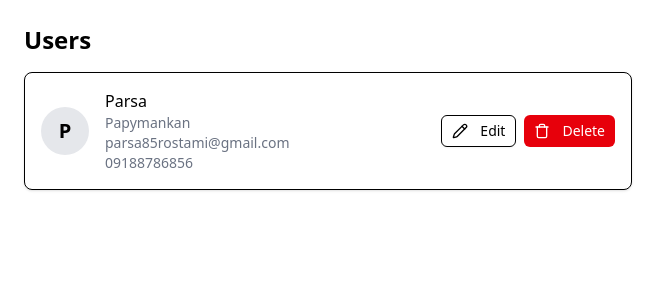
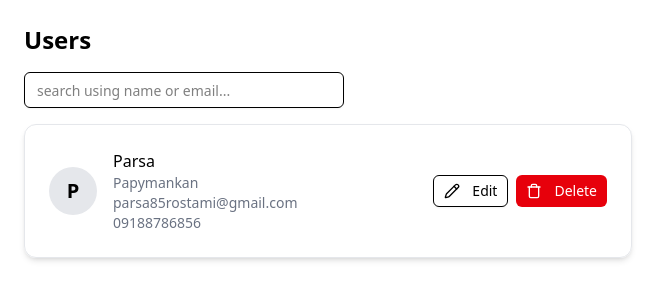
Before and after one commit to Papymankan/UserManagment, a Next.js app: page /users in a window 1280 px wide. Shown: the top 300 px of the page, without its empty margins (0-671 px from the left). Built offline with nearby package versions, Linux system fonts and the light colour scheme.

Commit message:
feat(ui) : userComponent and search input in userslist

```diff
--- a/src/components/UserList.tsx
+++ b/src/components/UserList.tsx
@@ -2,6 +2,8 @@ import { User } from "@/types";
 import React from "react";
 import { Button } from "./ui/Button";
 import { PencilIcon, TrashIcon } from "lucide-react";
+import { Input } from "./ui/Input";
+import { Card, CardContent } from "./ui/Card";
 
 interface UserListProps {
   users: User[];
@@ -12,8 +14,14 @@ function UserList() {
   return (
     <div className="p-6 space-y-4">
       <h1 className="text-2xl font-bold">Users</h1>
+      <Input
+        placeholder="search using name or email..."
+        className="border-1 focus:!ring-0 !w-80"
+      />
       <div className="grid gap-4 md:grid-cols-1 lg:grid-cols-2">
-        <div className="flex items-center justify-between p-4 border rounded-lg shadow-sm bg-white">
+        <Card className="border-gray-200 !shadow-md">
+          <CardContent>
+            <div className="flex items-center justify-between rounded-lg bg-white">
               {/* Avatar */}
               <div className="flex items-center space-x-4">
                 <span className="w-12 h-12 rounded-full bg-gray-200 flex items-center justify-center text-xl font-bold">
@@ -22,21 +30,33 @@ function UserList() {
                 <div>
                   <p className="font-medium">{"Parsa"}</p>
                   <p className="text-sm text-gray-500">Papymankan</p>
-              <p className="text-sm text-gray-500">parsa85rostami@gmail.com</p>
+                  <p className="text-sm text-gray-500">
+                    parsa85rostami@gmail.com
+                  </p>
                   <p className="text-sm text-gray-500">09188786856</p>
                 </div>
               </div>
 
               {/* Actions */}
               <div className="flex sm:flex-row flex-col sm:space-x-2 sm:space-y-0 space-y-1">
-            <Button variant="outline" size="sm" className=" cursor-pointer hover:bg-gray-100">
+                <Button
+                  variant="outline"
+                  size="sm"
+                  className=" cursor-pointer hover:bg-gray-100"
+                >
                   <PencilIcon className="w-4 h-4 mr-1" /> Edit
                 </Button>
-            <Button variant="default" size="sm" className="bg-red-600 text-white hover:bg-red-600/70 cursor-pointer">
+                <Button
+                  variant="default"
+                  size="sm"
+                  className="bg-red-600 text-white hover:bg-red-600/70 cursor-pointer"
+                >
                   <TrashIcon className="w-4 h-4 mr-1" /> Delete
                 </Button>
               </div>
             </div>
+          </CardContent>
+        </Card>
       </div>
     </div>
   );
--- /dev/null
+++ b/src/components/ui/Card.tsx
@@ -0,0 +1,92 @@
+import * as React from "react"
+
+import { cn } from "@/lib/utils"
+
+function Card({ className, ...props }: React.ComponentProps<"div">) {
+  return (
+    <div
+      data-slot="card"
+      className={cn(
+        "bg-card text-card-foreground flex flex-col gap-6 rounded-xl border py-6 shadow-sm",
+        className
+      )}
+      {...props}
+    />
+  )
+}
+
+function CardHeader({ className, ...props }: React.ComponentProps<"div">) {
+  return (
+    <div
+      data-slot="card-header"
+      className={cn(
+        "@container/card-header grid auto-rows-min grid-rows-[auto_auto] items-start gap-1.5 px-6 has-data-[slot=card-action]:grid-cols-[1fr_auto] [.border-b]:pb-6",
+        className
+      )}
+      {...props}
+    />
+  )
+}
+
+function CardTitle({ className, ...props }: React.ComponentProps<"div">) {
+  return (
+    <div
+      data-slot="card-title"
+      className={cn("leading-none font-semibold", className)}
+      {...props}
+    />
+  )
+}
+
+function CardDescription({ className, ...props }: React.ComponentProps<"div">) {
+  return (
+    <div
+      data-slot="card-description"
+      className={cn("text-muted-foreground text-sm", className)}
+      {...props}
+    />
+  )
+}
+
+function CardAction({ className, ...props }: React.ComponentProps<"div">) {
+  return (
+    <div
+      data-slot="card-action"
+      className={cn(
+        "col-start-2 row-span-2 row-start-1 self-start justify-self-end",
+        className
+      )}
+      {...props}
+    />
+  )
+}
+
+function CardContent({ className, ...props }: React.ComponentProps<"div">) {
+  return (
+    <div
+      data-slot="card-content"
+      className={cn("px-6", className)}
+      {...props}
+    />
+  )
+}
+
+function CardFooter({ className, ...props }: React.ComponentProps<"div">) {
+  return (
+    <div
+      data-slot="card-footer"
+      className={cn("flex items-center px-6 [.border-t]:pt-6", className)}
+      {...props}
+    />
+  )
+}
+
+export {
+  Card,
+  CardHeader,
+  CardFooter,
+  CardTitle,
+  CardAction,
+  CardDescription,
+  CardContent,
+}
--- /dev/null
+++ b/src/components/ui/Input.tsx
@@ -0,0 +1,21 @@
+import * as React from "react"
+
+import { cn } from "@/lib/utils"
+
+function Input({ className, type, ...props }: React.ComponentProps<"input">) {
+  return (
+    <input
+      type={type}
+      data-slot="input"
+      className={cn(
+        "file:text-foreground placeholder:text-muted-foreground selection:bg-primary selection:text-primary-foreground dark:bg-input/30 border-input h-9 w-full min-w-0 rounded-md border bg-transparent px-3 py-1 text-base shadow-xs transition-[color,box-shadow] outline-none file:inline-flex file:h-7 file:border-0 file:bg-transparent file:text-sm file:font-medium disabled:pointer-events-none disabled:cursor-not-allowed disabled:opacity-50 md:text-sm",
+        "focus-visible:border-ring focus-visible:ring-ring/50 focus-visible:ring-[3px]",
+        "aria-invalid:ring-destructive/20 dark:aria-invalid:ring-destructive/40 aria-invalid:border-destructive",
+        className
+      )}
+      {...props}
+    />
+  )
+}
+
+export { Input }
```
Lines whose indentation alone changed are shown as unchanged.
